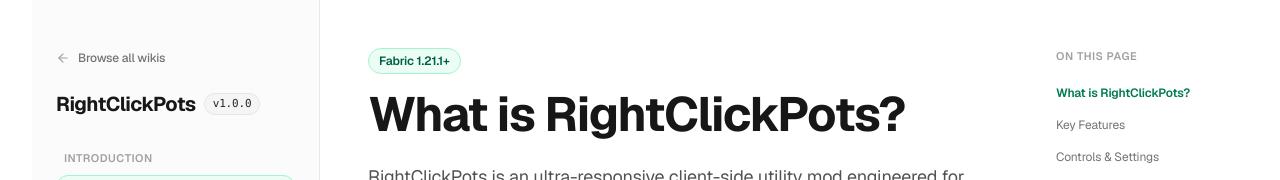
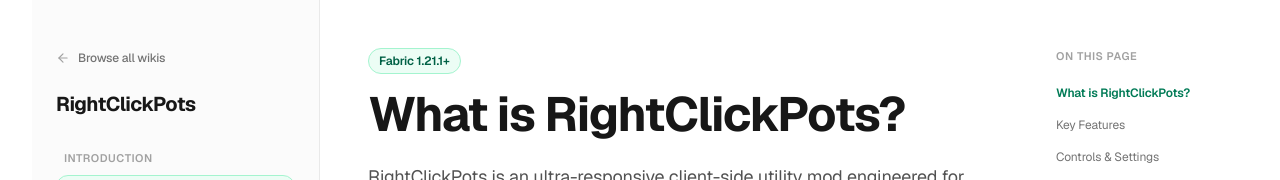
Before and after one commit to promotezzz/promotezzwiki, a React (Vite) app: page /browse in a window 1280 px wide. Both pictures are taken after a click on the element 640 px from the left and 281 px from the top of the page. Shown: the top 180 px of the page. Built offline with nearby package versions, Linux system fonts and the light colour scheme.

Commit message:
style: remove version indicator from menu sidebar

```diff
--- a/src/pages/WikiPage.tsx
+++ b/src/pages/WikiPage.tsx
@@ -156,15 +156,10 @@
               <span>Browse all wikis</span>
             </Link>
 
-            <div className="flex items-center gap-2 mt-2">
+            <div className="mt-2">
               <h2 className="text-xl font-bold tracking-tight text-neutral-900">
                 {mod.title}
               </h2>
-              {mod.version && (
-                <span className="text-[11px] font-mono px-2 py-0.5 rounded-full bg-neutral-100 text-neutral-800 border border-neutral-200">
-                  {mod.version}
-                </span>
-              )}
             </div>
           </div>
 
```
